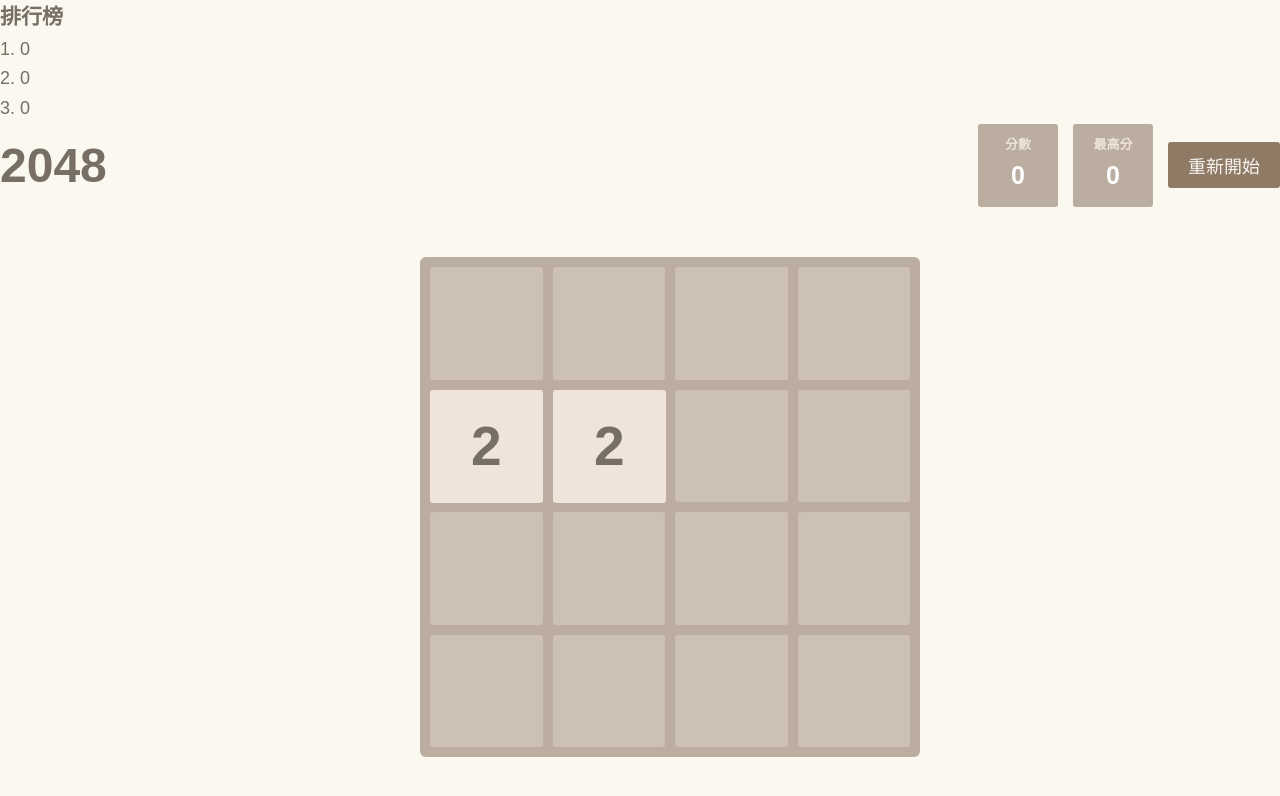
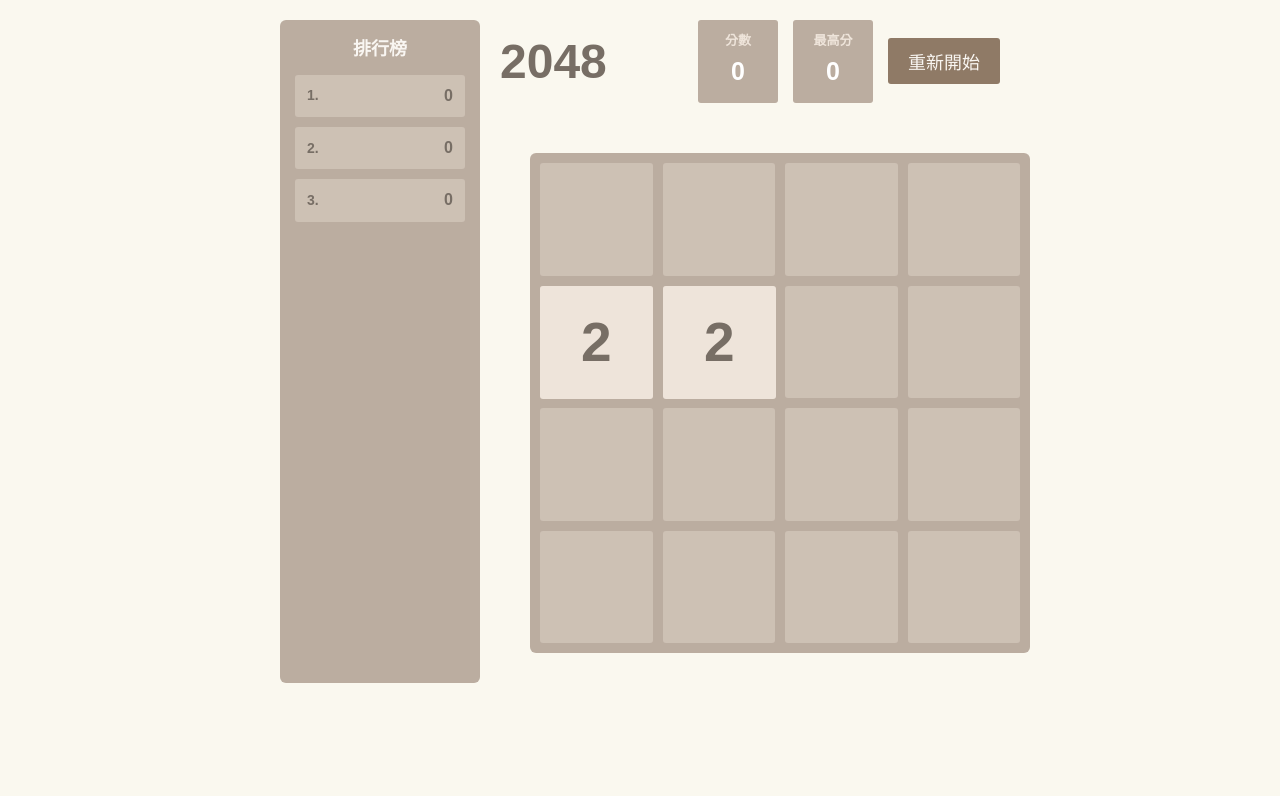
Before and after one commit to chiang-hz/2048game, a website with bundled scripts: page index.html in a window 1280 px wide. Built offline with nearby package versions, Linux system fonts and the light colour scheme.

Commit message:
Add files via upload

```diff
--- a/css/styles.css
+++ b/css/styles.css
@@ -11,13 +11,27 @@
     color: #776e65;
     font-size: 18px;
     line-height: 1.65;
+    display: flex;
+    justify-content: center;
+    align-items: flex-start;
+    padding: 20px;
+}
+
+.page-container {
+    display: flex;
+    gap: 20px;
 }
 
 /* 遊戲容器 */
+.game-wrapper {
+    display: flex;
+    flex-direction: column;
+}
+
 .game-container {
     max-width: 500px;
-    margin: 0 auto;
-    padding: 20px;
+    /* margin: 0 auto; */
+    padding: 0;
 }
 
 /* 標題和分數區域 */
@@ -75,6 +89,63 @@
     }
     100% {
         transform: scale(1);
+    }
+}
+
+/* 排行榜樣式 */
+.leaderboard {
+    background: #bbada0;
+    border-radius: 6px;
+    padding: 15px;
+    width: 200px; /* 固定寬度 */
+    text-align: center;
+}
+
+.leaderboard h3 {
+    color: #f9f6f2;
+    font-size: 18px;
+    margin-bottom: 10px;
+    font-weight: bold;
+}
+
+.leaderboard-list {
+    display: flex;
+    flex-direction: column; /* 垂直排列 */
+    gap: 10px;
+}
+
+.leaderboard-item {
+    background: rgba(238, 228, 218, 0.35);
+    border-radius: 3px;
+    padding: 8px 12px;
+    display: flex;
+    align-items: center;
+    justify-content: space-between;
+}
+
+.leaderboard-item .rank {
+    color: #776e65;
+    font-weight: bold;
+    font-size: 14px;
+}
+
+.leaderboard-item .score-value {
+    color: #776e65;
+    font-weight: bold;
+    font-size: 16px;
+}
+
+.leaderboard-item.highlight {
+    background: #edc22e;
+    animation: highlight-pulse 1s ease-in-out;
+}
+
+@keyframes highlight-pulse {
+    0%, 100% {
+        background: #edc22e;
+    }
+    50% {
+        background: #f2b179;
     }
 }
 
```
